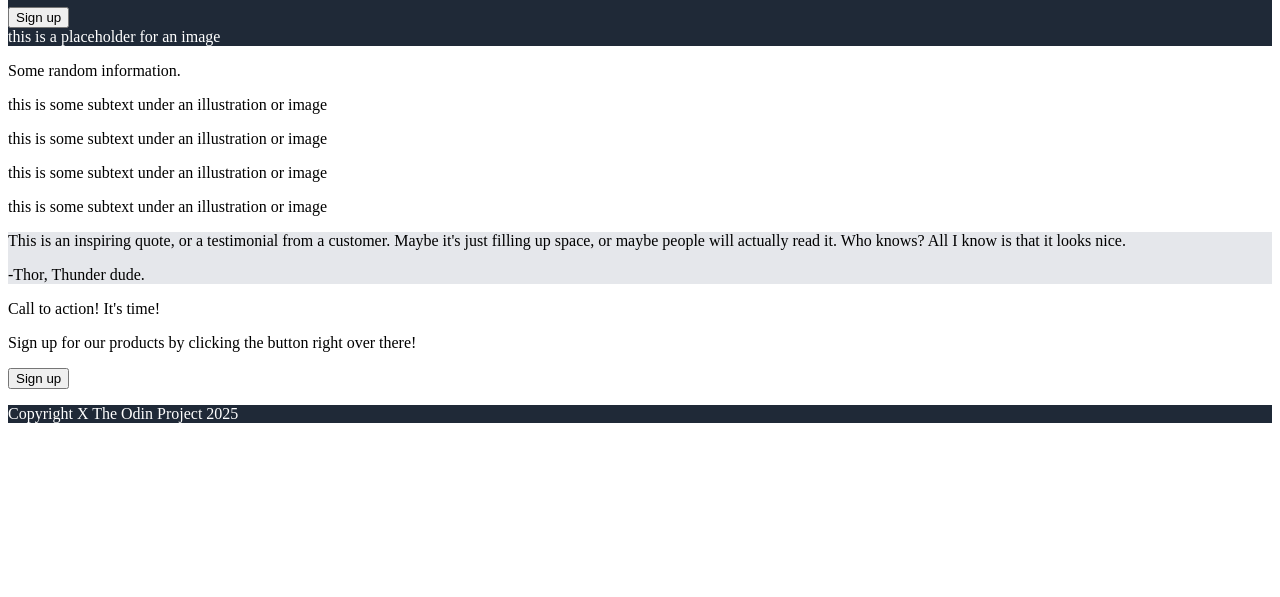
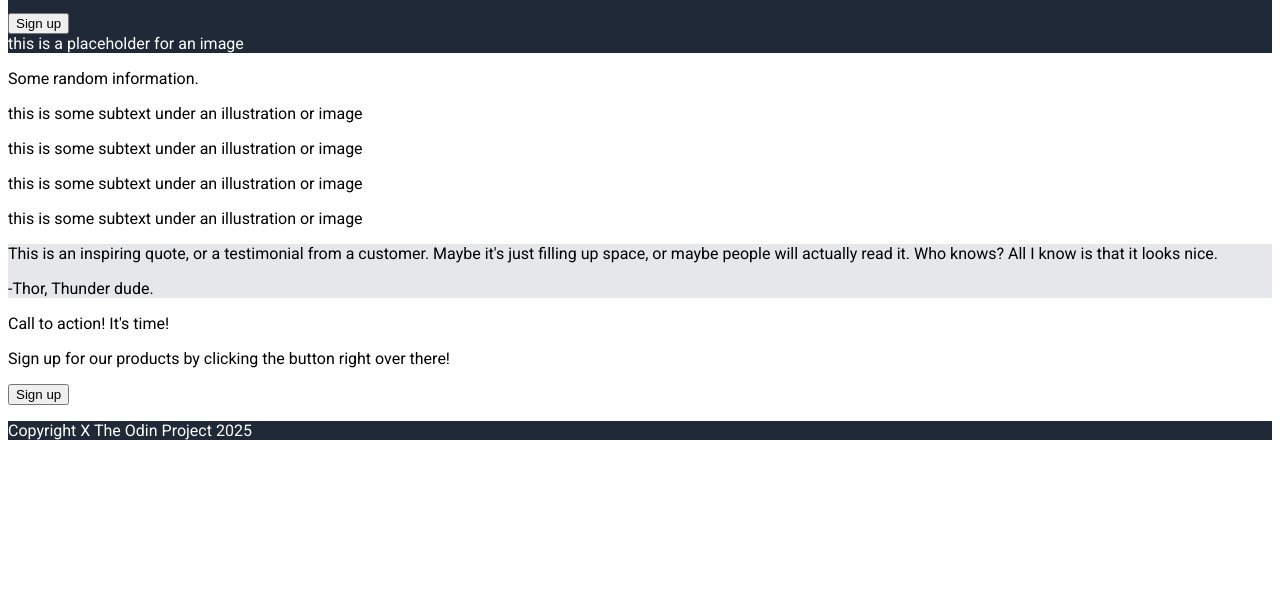
Before and after one commit to CommitMike/odin-landingpage, a plain HTML site: page index.html in a window 1280 px wide. Shown: the part 203-800 px from the top of the page. Drawn offline with Linux system fonts and the light colour scheme.

Commit message:
Google font Roboto added

```diff
--- a/index.html
+++ b/index.html
@@ -4,6 +4,9 @@
     <meta charset="UTF-8">
     <meta name="viewport" content="width=device-width, initial-scale=1.0">
     <link rel="stylesheet" href="style.css">
+    <style>
+        @import url('https://fonts.googleapis.com/css2?family=Roboto:ital,wght@0,100..900;1,100..900&display=swap');
+    </style>
     <title>Odin Landing Page - CommitMike</title>
 </head>
 <body>
--- a/style.css
+++ b/style.css
@@ -24,6 +24,10 @@ Quote text: 36px light italic #1F2937
 
 */
 
+body {
+    font-family: "Roboto", sans-serif;
+}
+
 .hero, .footer {
     background-color: #1F2937;
     color: #fff;
```
